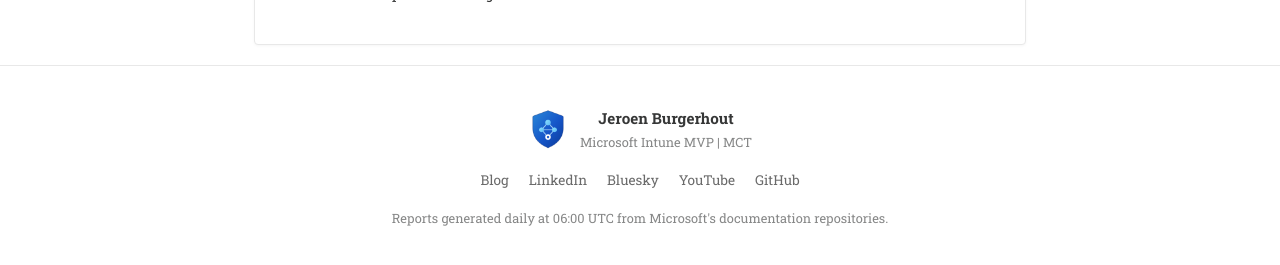
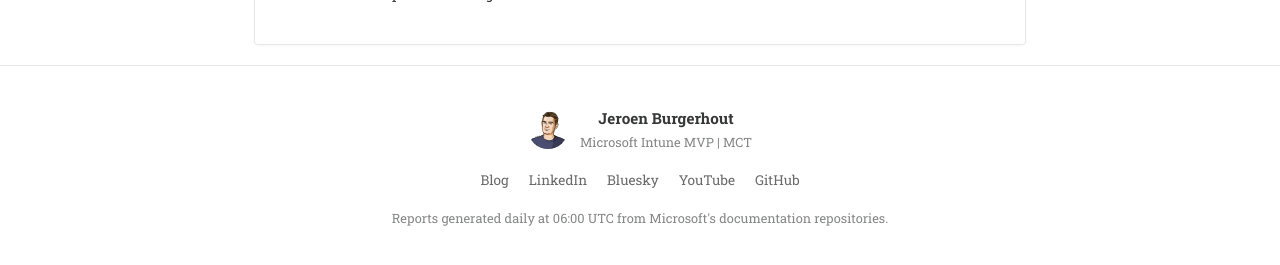
Before and after one commit to BurgerhoutJ/daily-intune-docs-reporter, a Jekyll site: the page built from site/roadmap.html, in a window 1280 px wide and 900 px high, scrolled down 4434 px. Shown: the part 631-896 px from the top of the window. Built offline with Jekyll 4.4.1, drawn with Linux system fonts in a browser that asks for light colours.

Commit message:
Use personal avatar in footer, site logo in header

```diff
--- a/site/_layouts/default.html
+++ b/site/_layouts/default.html
@@ -39,7 +39,7 @@
   <footer class="site-footer">
     <div class="container">
       <div class="footer-author">
-        <img src="{{ '/assets/avatar.png' | relative_url }}" alt="Jeroen Burgerhout" class="footer-avatar">
+        <img src="{{ '/assets/author.png' | relative_url }}" alt="Jeroen Burgerhout" class="footer-avatar">
         <div>
           <strong>Jeroen Burgerhout</strong>
           <span>Microsoft Intune MVP | MCT</span>
```
Also changed, not shown: site/assets/author.png (added).
